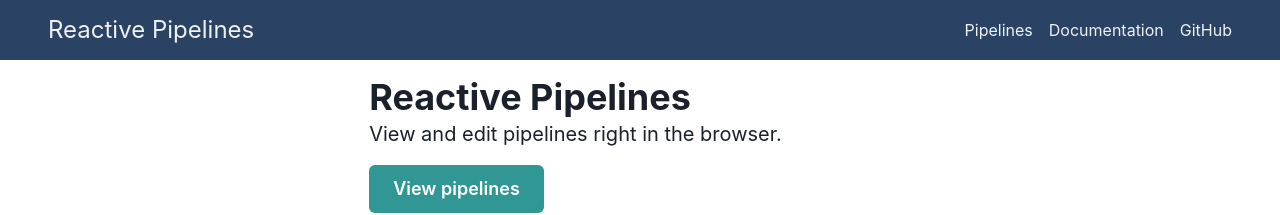
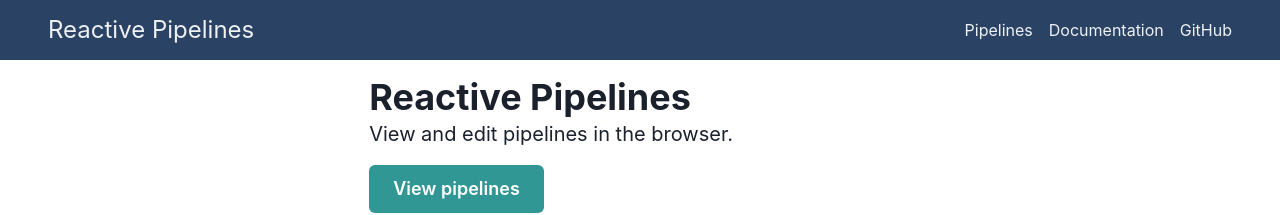
Before and after one commit to alexghiurau/pipeline-designer, a Next.js app: page / in a window 1280 px wide. Shown: the top 215 px of the page. Built offline with nearby package versions, Linux system fonts and the light colour scheme.

Commit message:
add docs page, reword welcome message

```diff
--- /dev/null
+++ b/src/pages/documentation/index.tsx
@@ -0,0 +1,3 @@
+export default function Documentation() {
+  return <div>Documentation - work in progress</div>;
+}
--- a/src/pages/index.tsx
+++ b/src/pages/index.tsx
@@ -15,7 +15,7 @@ const Home = () => {
     <Container>
       <Box p={4}>
         <Heading>Reactive Pipelines</Heading>
-        <Text fontSize='xl'>View and edit pipelines right in the browser.</Text>
+        <Text fontSize='xl'>View and edit pipelines in the browser.</Text>
 
         <Link as={NextLink} href='/pipelines'>
           <Button size='lg' colorScheme='teal' mt={4}>
```
